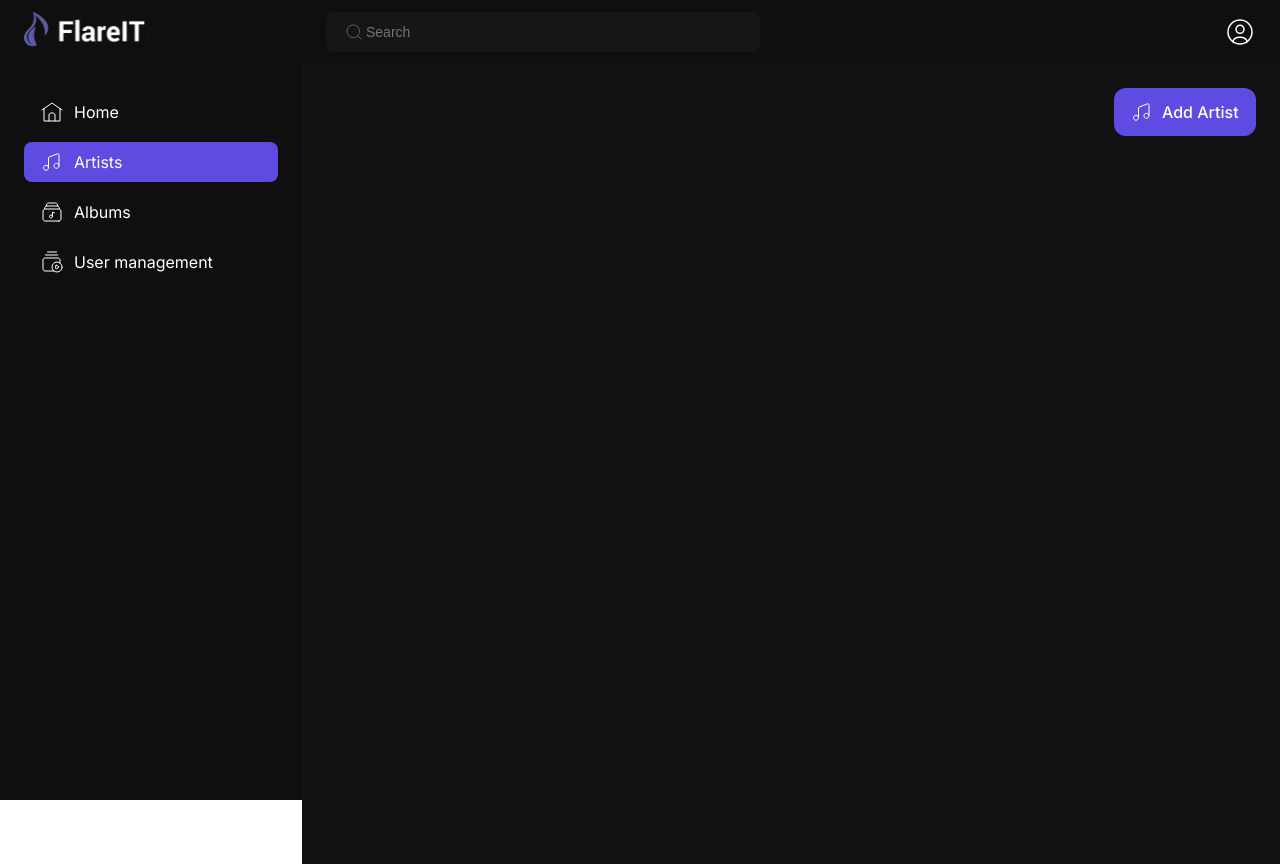
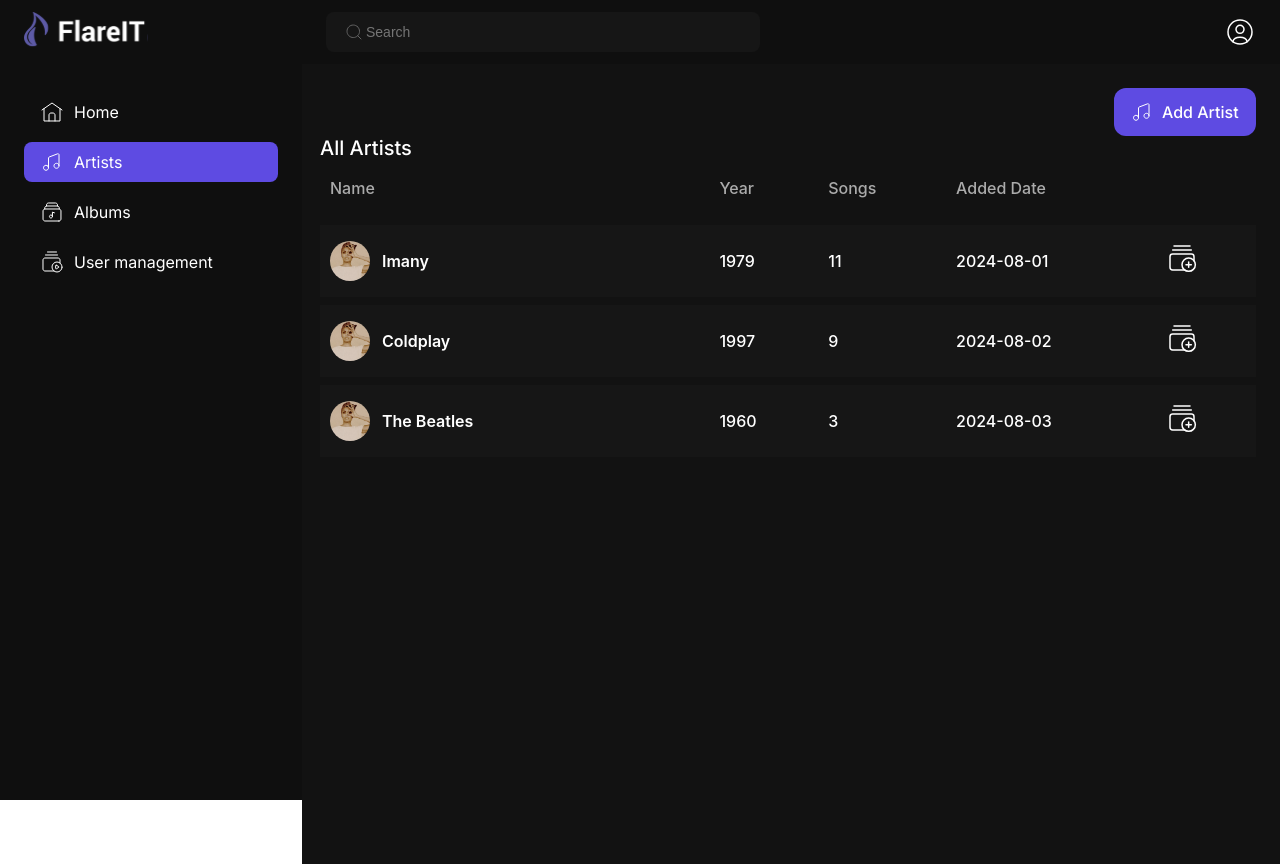
Before and after one commit to kuchadze/flareit-admin, a Next.js app: page /artists in a window 1280 px wide. Built offline with nearby package versions, Linux system fonts and the light colour scheme.

Commit message:
feat/added artistTable to artist page

```diff
--- a/app/Components/Artists/Artists.module.scss
+++ b/app/Components/Artists/Artists.module.scss
@@ -1,10 +1,18 @@
 .artostPage {
     width: 100%;
     height: 100%;
-
 }
 
 .addbutton {
     display: flex;
     justify-content: flex-end;
 }
+
+.artistsTitle {
+    text-transform: capitalize;
+    color: #fff;
+    font-size: 20px;
+    font-style: normal;
+    font-weight: 500;
+    line-height: normal;
+}
--- a/app/Components/Artists/Artists.tsx
+++ b/app/Components/Artists/Artists.tsx
@@ -1,8 +1,10 @@
+'use client';
 import { useRef, useState } from 'react';
 import AddButton from '../AddButton/AddButton';
 import styles from './Artists.module.scss';
 import Modal from '../Modal/Modal';
 import AddArtist from '../AddArtist/AddArtist';
+import ArtistsTable from '../ArtistsTable/ArtistsTable';
 
 const Artist = () => {
     const [isModalOpen, setIsModalOpen] = useState(false);
@@ -12,7 +14,7 @@ const Artist = () => {
         if (addArtistRef.current) {
             addArtistRef.current.submitForm();
         }
-        setIsModalOpen(false)
+        setIsModalOpen(false);
     };
 
     return (
@@ -26,19 +28,23 @@ const Artist = () => {
                         }}
                     />
                 </div>
-                <div></div>
+                <div>
+                    <span className={styles.artistsTitle}>all artists</span>
+                    <ArtistsTable />
+                </div>
             </div>
             {isModalOpen && (
                 <Modal
                     isOpen={isModalOpen}
                     setIsModalOpen={setIsModalOpen}
-                    title='Add Artist'
-                    children={<AddArtist ref={addArtistRef} onDone={handleModalDone}/>}
+                    title="Add Artist"
                     hasFooter={true}
                     cancelText={'cancel'}
                     confirmText={'done'}
                     onDone={handleModalDone}
-                />
+                >
+                    <AddArtist ref={addArtistRef} onDone={handleModalDone} />
+                </Modal>
             )}
         </>
     );
```
Also changed, not shown: app/(authorised)/artists/page.tsx (+5 -7 lines), app/(authorised)/table/page.tsx (deleted, +0 -7 lines).
